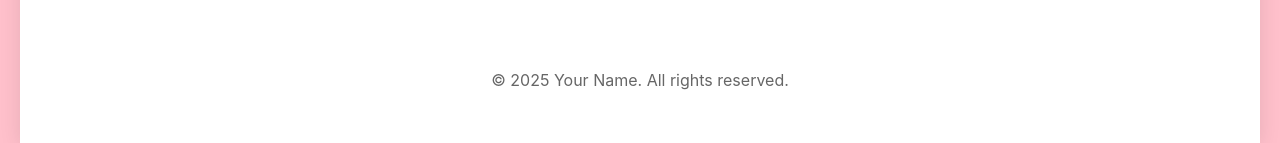
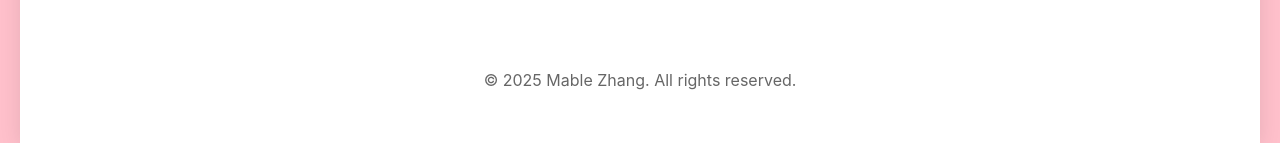
Before and after one commit to mablezhang2003/mablezhang2003.github.io, a React (Create React App) app: page /about in a window 1280 px wide. Shown: the part 1853-1996 px from the top of the page. Built offline with nearby package versions, Linux system fonts and the light colour scheme; the HTML template or start-up script is replaced by a standard one.

Commit message:
Update Name in Footer.js

```diff
--- a/src/components/Footer.js
+++ b/src/components/Footer.js
@@ -3,7 +3,7 @@ import React from 'react';
 function Footer() {
     return (
         <footer>
-            <p>&copy; {new Date().getFullYear()} Your Name. All rights reserved.</p>
+            <p>&copy; {new Date().getFullYear()} Mable Zhang. All rights reserved.</p>
         </footer>
     );
 }
```
